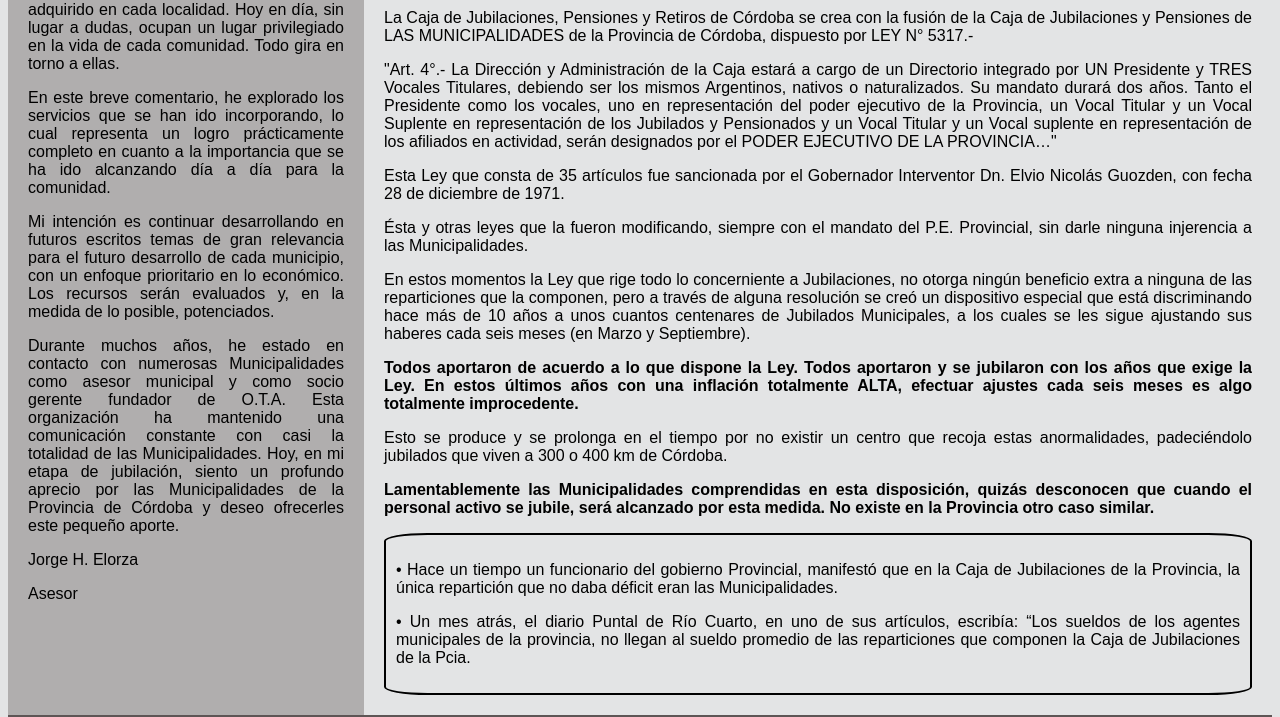
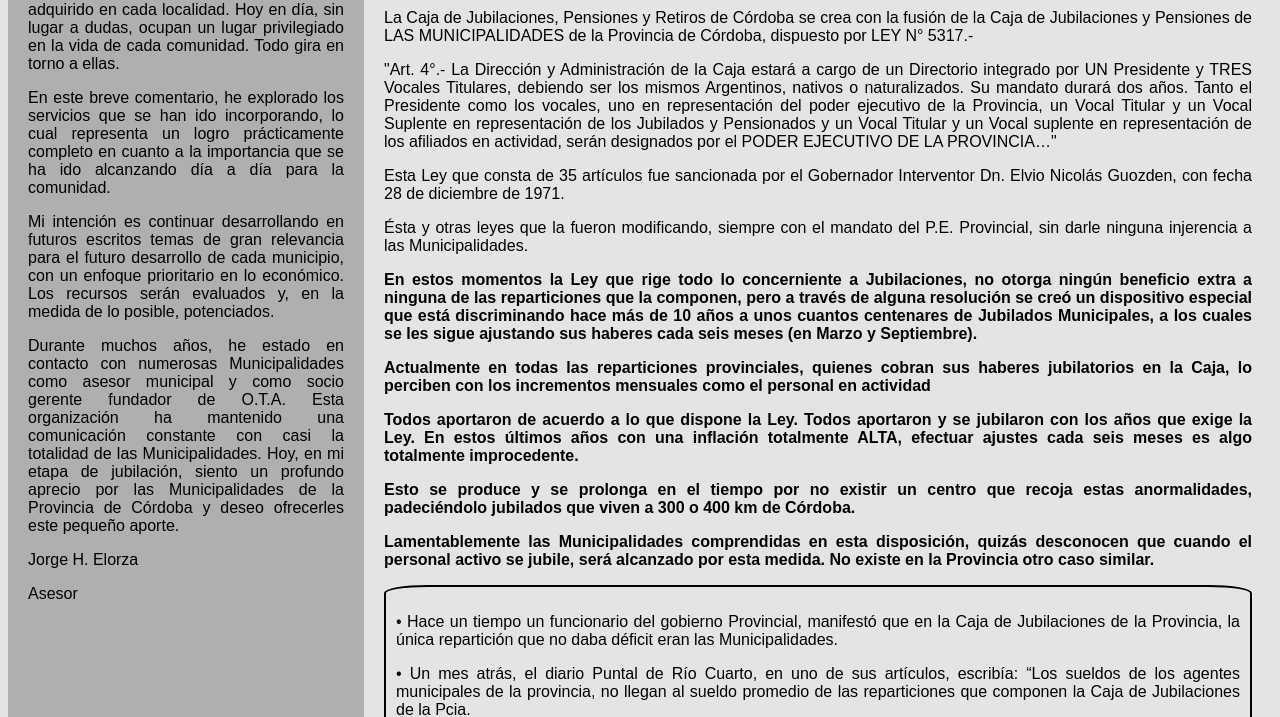
Before and after one commit to silviaelorza/vigenciaMunicipal, a plain HTML site: page index.html in a window 1280 px wide. Shown: the part 384-1101 px from the top of the page. Drawn offline with Linux system fonts and the light colour scheme; a web font is replaced by a local one.

Commit message:
Agregando texto y estilos

```diff
--- a/index.html
+++ b/index.html
@@ -51,9 +51,10 @@
                     <p>"Art. 4°.- La Dirección y Administración de la Caja estará a cargo de un Directorio integrado por UN Presidente y TRES Vocales Titulares, debiendo ser los mismos Argentinos, nativos o naturalizados. Su mandato durará dos años. Tanto el Presidente como los vocales, uno en representación del poder ejecutivo de la Provincia, un Vocal Titular y un Vocal Suplente en representación de los Jubilados y Pensionados y un Vocal Titular y un Vocal suplente en representación de los afiliados en actividad, serán designados por el PODER EJECUTIVO DE LA PROVINCIA…"</p>
                     <p>Esta Ley que consta de 35 artículos fue sancionada por el Gobernador Interventor Dn. Elvio Nicolás Guozden, con fecha 28 de diciembre de 1971.</p>
                     <p>Ésta y otras leyes que la fueron modificando, siempre con el mandato del P.E. Provincial, sin darle ninguna injerencia a las Municipalidades.</p>
-                    <p>En estos momentos la Ley que rige todo lo concerniente a Jubilaciones, no otorga ningún beneficio extra a ninguna de las reparticiones que la componen, pero a través de alguna resolución se creó un dispositivo especial que está discriminando hace más de 10 años a unos cuantos centenares de Jubilados Municipales, a los cuales se les sigue ajustando sus haberes cada seis meses (en Marzo y Septiembre).</p>
+                    <p><strong>En estos momentos la Ley que rige todo lo concerniente a Jubilaciones, no otorga ningún beneficio extra a ninguna de las reparticiones que la componen, pero a través de alguna resolución se creó un dispositivo especial que está discriminando hace más de 10 años a unos cuantos centenares de Jubilados Municipales, a los cuales se les sigue ajustando sus haberes cada seis meses (en Marzo y Septiembre).</strong></p>
+                    <p><strong>Actualmente en todas las reparticiones provinciales, quienes cobran sus haberes jubilatorios en la Caja, lo perciben con los incrementos mensuales como el personal en actividad</strong></p>
                     <p><strong>Todos aportaron de acuerdo a lo que dispone la Ley. Todos aportaron y se jubilaron con los años que exige la Ley. En estos últimos años con una inflación totalmente ALTA, efectuar ajustes cada seis meses es algo totalmente improcedente.</strong></p>
-                    <p>Esto se produce y se prolonga en el tiempo por no existir un centro que recoja estas anormalidades, padeciéndolo jubilados que viven a 300 o 400 km de Córdoba.</p>
+                    <p><strong>Esto se produce y se prolonga en el tiempo por no existir un centro que recoja estas anormalidades, padeciéndolo jubilados que viven a 300 o 400 km de Córdoba.</strong></p>
                     <p><strong>Lamentablemente las Municipalidades comprendidas en esta disposición, quizás desconocen que cuando el personal activo se jubile, será alcanzado por esta medida. No existe en la Provincia otro caso similar.</strong></p>
                     <section class="agregados">
                         <p>•	Hace un tiempo un funcionario del gobierno Provincial, manifestó que en la Caja de Jubilaciones de la Provincia, la única repartición que no daba déficit eran las Municipalidades.</p>
--- a/styles.css
+++ b/styles.css
@@ -166,7 +166,6 @@ nav a:hover{
     border-radius: 5%;
     border: 2px solid black;
     padding: 10px;
-
   }
 
   p {
@@ -296,7 +295,7 @@ form label, form legend{
     }
 
     .agregados{
-      margin-top: 60px;
+      margin-top: 20px;
       padding-top: 20px;
     }
 
@@ -313,7 +312,6 @@ form label, form legend{
     footer{
       padding: 10px;
     }
-
   }
 
   @media screen and (max-width:680px) {
```
